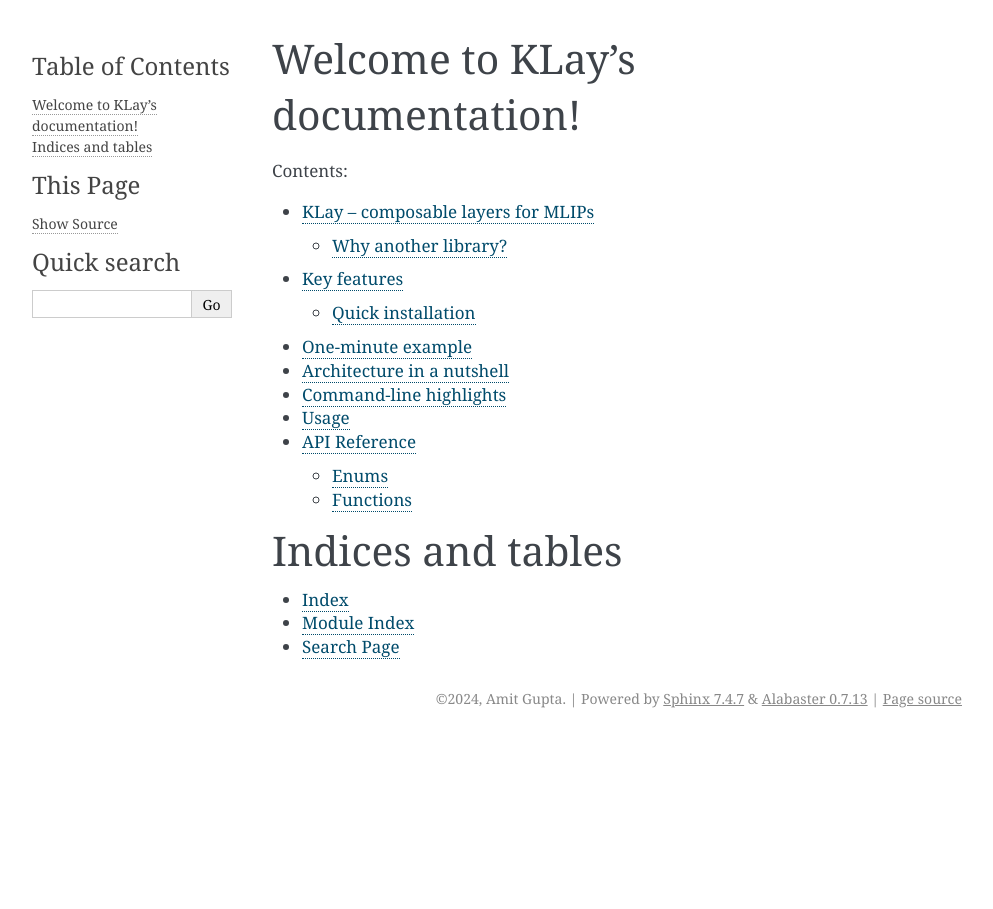
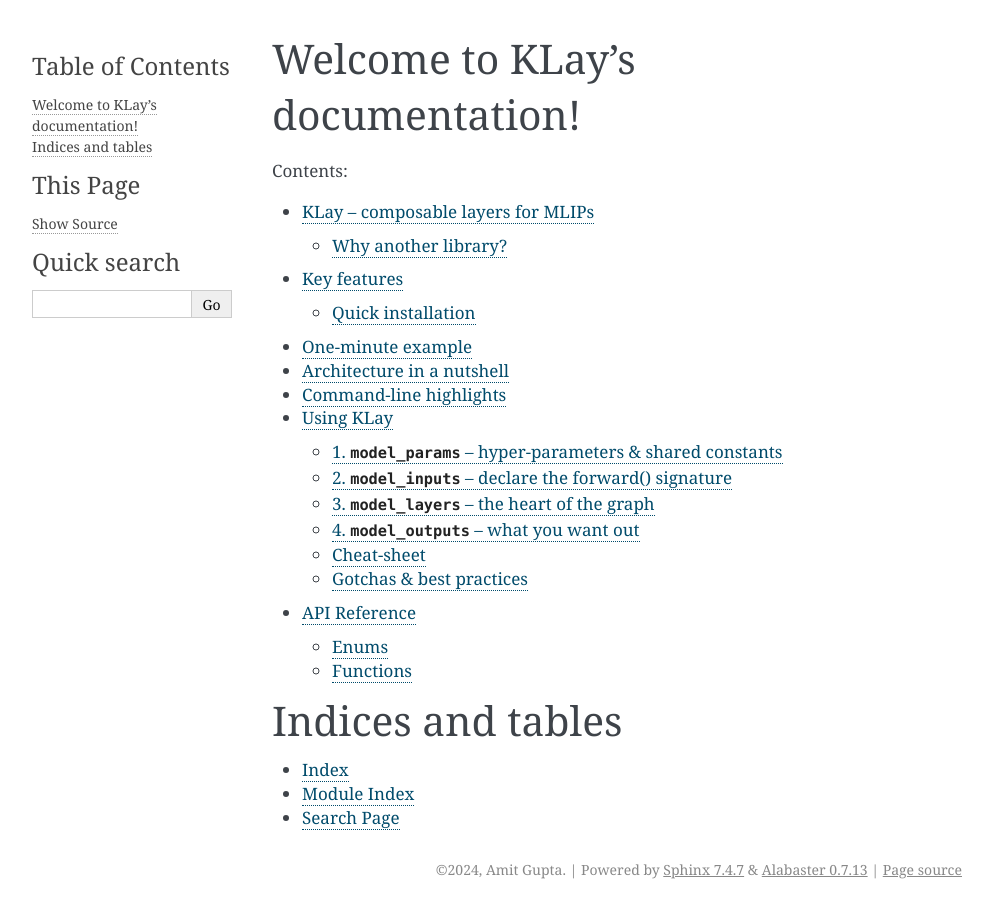
Before and after one commit to openkim/klay, a Sphinx documentation site: the page built from docs/index.rst, in a window 1280 px wide. Shown: the whole page, without its empty margins (148-1141 px from the left). Built offline with Sphinx 7.4.7, drawn with Linux system fonts in a browser that asks for light colours; some of the changed lines change nothing that is shown.

Commit message:
Updated usage

```diff
--- a/docs/usage.rst
+++ b/docs/usage.rst
@@ -1,135 +1,177 @@
-Usage
-=====
+.. _usage:
 
-Easiest way to use is to use the function :func:`klay.get_model_layers_from_yaml` to get the layers you want. You need to provide a yaml file with block titled `model`. Model block should have list of layer configs for each layer. The :func:`klay.get_model_layers_from_yaml` function will return a list of layers in sequential order. You can use the ``DETECT_PREV`` keyword in certain blocks to dynamically use the ouutput of previous layer. For example, in the following yaml file, ``linear_e3nn`` layer will use the output ``radial_basis`` layer as input.
+==========================
+Using KLay
+==========================
+
+This page explains **every section of a KLay YAML file**, how the fields fit
+together, and the shorthand notations you can use to keep configs concise.
+
+A complete, minimal example is shown first; each part is dissected in the
+sections that follow.
+
+.. literalinclude:: ../example/mace_model.yaml
+   :language: yaml
+   :caption: *A working MACE-style energy + force model.*
+
+----------------------------------------------------------------
+1.  ``model_params`` – hyper-parameters & shared constants
+----------------------------------------------------------------
+
+``model_params`` is a free-form mapping of names → values.
+Any value can be *referenced* later with OmegaConf interpolation::
+
+   ${model_params.r_max}
+
+Typical items:
+
+* cut-off radii (``r_max``), channel counts, element counts
+* Booleans (``use_pbc``), learning-rate schedules …
+
+----------------------------------------------------------------
+2.  ``model_inputs`` – declare the forward() signature
+----------------------------------------------------------------
+
+Keys become **argument names** of the generated model:
 
 .. code-block:: yaml
 
-    model:
-        - elem_embedding:
-            embedding_type: one_hot
-            n_elems: 5
+   model_inputs:
+     atomic_numbers:  "Tensor (N,)"
+     positions:       "Tensor (N,3)"
+     edge_index:      "Tensor (2,E)"
+     shifts:          "Tensor (E,3)"     # optional for PBC
 
-        - edge_embedding:
-            lmax: 6
-            normalize: True
-            normalization: component
-            parity: True
+*The value is just a comment; KLay never parses it.*
 
-        - radial_basis:
-            r_max: 5.0
-            num_basis: 8
-            trainable: True
-            power: 1
+----------------------------------------------------------------
+3.  ``model_layers`` – the heart of the graph
+----------------------------------------------------------------
 
-        - linear_e3nn:
-            irreps_in: DETECT_PREV
-            irreps_out: 16x0e
+Each top-level key creates **one node** in the DAG.
 
-        - nequip_conv_block:
-            n_conv_layers: 2
-            parity: True
-            lmax: 1
-            conv_feature_size: 16
-            node_embedding_irrep_in: DETECT_PREV
-            node_attr_irrep: DETECT_PREV
-            edge_attr_irrep: DETECT_PREV
-            edge_embedding_irrep: DETECT_PREV
-            avg_neigh: 1
-            resnet: True
-            radial_network_hidden_dim: 64
-            radial_network_layers: 2
+Layer declaration
+=================
 
-        - linear_e3nn:
-            irreps_in: DETECT_PREV
-            irreps_out: 1x1e
+.. code-block:: yaml
 
-Should return 6 nequip model layers with following configuration:
+   element_embedding:
+     type: OneHotAtomEncoding           # registry key
+     config: {num_elems: ${model_params.num_elems}}
+     inputs: {x: model_inputs.atomic_numbers}
 
-.. code-block:: python
+Keys
+~~~~
 
-    from klay import get_model_layers_from_yaml
-    model = get_model_layers_from_yaml('model.yaml')
-    print(model)
++ ``type``  | registry key (see ``klay layers``)
++ ``config``| kwargs passed to ``from_config`` or ``__init__``
++ ``inputs``| mapping *port -> source*
++ ``output``| *optional* mapping *inner-key (or index) -> alias*
++ ``alias`` | *optional* — treat this entry as **another call-site** for an
+              already-declared module (shared weights)
 
-.. code-block:: text
+Input references
+~~~~~~~~~~~~~~~~
 
-    ---------------------------------------------------------
-    Generated layers with 21912 parameters
-    ---------------------------------------------------------
-    (0): OneHotAtomEncoding()
-    (1): SphericalHarmonicEdgeAttrs(
-        (sh): SphericalHarmonics()
-    )
-    (2): RadialBasisEdgeEncoding(
-        (basis): BesselBasis()
-        (cutoff): PolynomialCutoff()
-    )
-    (3): AtomwiseLinear(
-        (linear): Linear(8x0e -> 16x0e | 128 weights)
-    )
-    (4): NequipConvBlock(
-        (conv_layers): ModuleList(
-        (0): ConvNetLayer(
-            (equivariant_nonlin): Gate (32x0e+16x1o -> 16x0e+16x1o)
-            (conv): InteractionBlock(
-            (linear_1): Linear(16x0e -> 16x0e | 256 weights)
-            (fc): FullyConnectedNet[8, 64, 64, 32]
-            (tp): TensorProduct(16x0e x 1x0e+1x1o -> 16x0e+16x1o | 32 paths | 32 weights)
-            (linear_2): Linear(16x0e+16x1o -> 32x0e+16x1o | 768 weights)
-            (sc): FullyConnectedTensorProduct(16x0e x 1x0e -> 32x0e+16x1o | 512 paths | 512 weights)
-            )
-        )
-        (1): ConvNetLayer(
-            (equivariant_nonlin): Gate (48x0e+16x1o+16x1e -> 16x0e+16x1e+16x1o)
-            (conv): InteractionBlock(
-            (linear_1): Linear(16x0e+16x1o -> 16x0e+16x1o | 512 weights)
-            (fc): FullyConnectedNet[8, 64, 64, 80]
-            (tp): TensorProduct(16x0e+16x1o x 1x0e+1x1o -> 32x0e+32x1o+16x1e | 80 paths | 80 weights)
-            (linear_2): Linear(32x0e+32x1o+16x1e -> 48x0e+16x1o+16x1e | 2304 weights)
-            (sc): FullyConnectedTensorProduct(16x0e+16x1o x 1x0e -> 48x0e+16x1o+16x1e | 1024 paths | 1024 weights)
-            )
-        )
-        )
-    )
-    (5): AtomwiseLinear(
-        (linear): Linear(16x0e+16x1e+16x1o -> 1x1o | 16 weights)
-    )
-    )
+===============  =========================================
+Form             Meaning
+===============  =========================================
+``model_inputs.x`` | forward() argument ``x``
+``layer_name``     | whole output of that layer
+``layer_name.k``   | *k-th* tuple element **or** dict key ``k``
+any alias          | whatever ``output:`` mapped under that name
+===============  =========================================
 
-You can see the example in `examples` folder for more details. You can now use these layers in your model. Below is an example of how to use these layers in a model.
+Output mapping
+~~~~~~~~~~~~~~
 
-.. code-block:: python
+Use it when a layer returns a **tuple** or **dict** and you want human-readable
+names:
 
-    import torch
-    from klay import get_model_layers_from_yaml
+.. code-block:: yaml
 
-    layers = get_model_layers_from_yaml('model.yaml')
+   edge_feature0:
+     type: SphericalHarmonicEdgeAttrs
+     output:
+       0: vec0          # tuple index → alias
+       1: len0
+       2: sh0
 
-    class Model(torch.nn.Module):
-        def __init__(self, layers):
-            super(Model, self).__init__()
-            self.layers = torch.nn.ModuleList(layers)
+KLay auto-creates *both* the alias (``len0``) **and** ``edge_feature0.1``
+reference.
 
-        def forward(self, z, pos, edge_index, shifts):
-            node_attr = self.layers[0](z)
-            edge_vec, edge_length, edge_sh = self.layers[1](pos, edge_index, shifts)
-            edge_embedding = self.layers[2](edge_length)
-            node_embedding = self.layers[3](node_attr)
-            node_embedding = self.layers[4](node_attr, node_embedding, edge_embedding, edge_sh, edge_index)
-            node_embedding = self.layers[5](node_embedding)
-            return node_embedding
+Alias (weight sharing, Experimental)
+~~~~~~~~~~~~~~~~~~~~~~~~~~~~~~~~~~~~
 
-    model = Model(layers)
+.. code-block:: yaml
 
-    # Example input
-    z = torch.randn(10, 5)
-    pos = torch.randn(10, 3)
-    edge_index = torch.tensor([[0, 1, 2, 3, 4, 5, 6, 7, 8, 9], [1, 2, 3, 4, 5, 6, 7, 8, 9, 0]])
-    shifts = torch.randn(10, 3)
+   edge_conv:                       # declares module
+     type: ConvNetLayer
+     config: {…}
 
-    # Forward pass
-    out = model(z, pos, edge_index, shifts)
-    print(out)
+   conv1:                           # extra call (shares weights)
+     alias: edge_conv
+     inputs: {h: node_features, edge_sh: sh0}
 
-This gives the flexibility to generate arbitrary layers and assemble them like LEGO blocks.
+----------------------------------------------------------------
+4.  ``model_outputs`` – what you want out
+----------------------------------------------------------------
+
+A **mapping** where the key is the public name and the value is a reference:
+
+.. code-block:: yaml
+
+   model_outputs:
+     energy:          output_projection
+     forces:          forces
+     representation:  conv1
+
+* A trailing ``.k`` or ``.key`` selects a field from tuple/dict.
+* If you omit ``model_inputs`` *and* ``model_outputs`` the builder returns a
+  dict ``{name: nn.Module}`` – handy for “layer library” configs.
+
+----------------------------------------------------------------
+Cheat-sheet
+----------------------------------------------------------------
+
+.. list-table::
+   :header-rows: 1
+
+   * - Syntax
+     - Expands to
+     - Use-case
+   * - ``model_inputs.pos``
+     - placeholder tensor ``pos``
+     - raw model input
+   * - ``layerA``
+     - full output of ``layerA``
+     - single-output layers
+   * - ``layerA.2``
+     - 3ʳᵈ tuple slot of ``layerA``
+     - tuple-return layers
+   * - ``layerA.edge_len``
+     - dict key ``"edge_len"`` of ``layerA``
+     - dict-return layers
+   * - ``alias_name``
+     - whatever ``output:`` mapped to that alias
+     - readable wiring
+
+----------------------------------------------------------------
+Gotchas & best practices
+----------------------------------------------------------------
+
+* **Forces training** – set ``create_graph: true`` in the
+  ``ForceFromEnergy`` layer to keep second-order derivatives.
+* **Avoid dotted aliases** for clarity: prefer ``edge_length: len0`` over
+  ``edge_feature0.1``.
+* **Validate & draw** your graph before training:
+
+  .. code-block:: bash
+
+     klay validate model.yml -v
+
+* **Export** a stand-alone TorchScript model:
+
+  .. code-block:: bash
+
+     klay export model.yml -o model.pt
```
